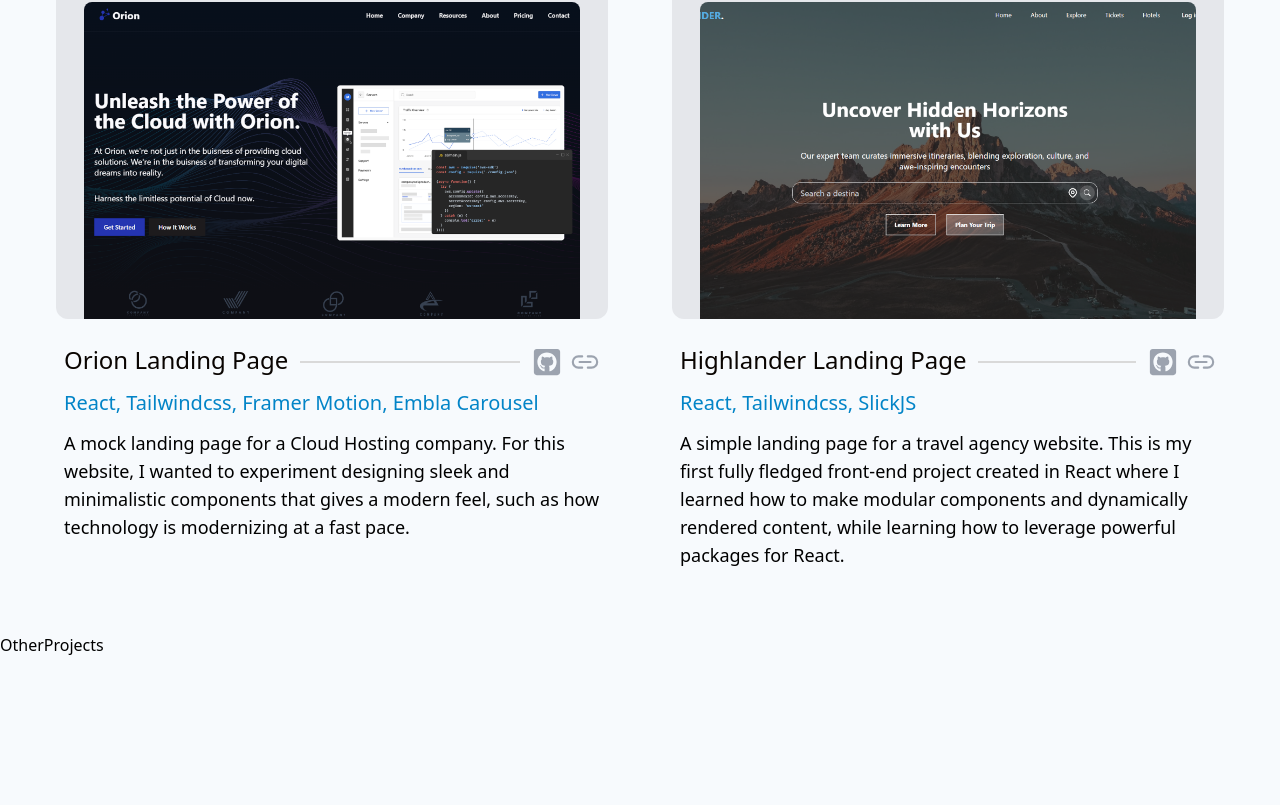
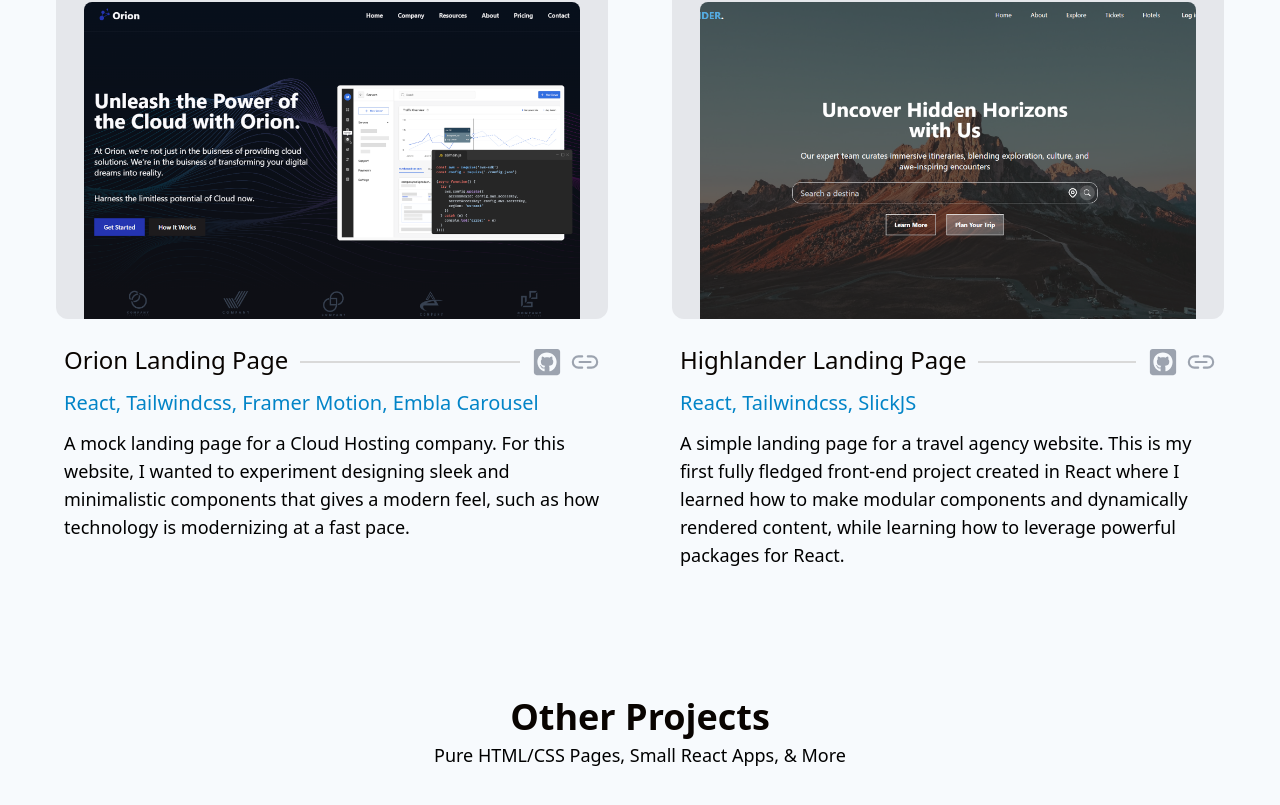
Before and after one commit to alanbacay02/personal-portfolio, a React (Create React App) app: page / in a window 1280 px wide. Shown: the part 1664-2469 px from the top of the page. Before the commit the page ends 2321 px from the top, so only its background shows below. Built offline with nearby package versions, Linux system fonts and the light colour scheme.

Commit message:
Adds header to component

```diff
--- a/src/components/OtherProjects.jsx
+++ b/src/components/OtherProjects.jsx
@@ -2,7 +2,14 @@ import React from 'react'
 
 const OtherProjects = () => {
   return (
-    <div>OtherProjects</div>
+    <div className='w-full py-16'>
+      <div className='w-full max-w-[1200px] mx-auto'>
+        <div className='flex flex-col items-center justify-center w-full mb-14'>
+          <h2 className='font-bold min-w-fit text-4xl text-text mb-1'>Other Projects</h2>
+          <p className='text-lg'>Pure HTML/CSS Pages, Small React Apps, & More</p>
+        </div>
+      </div>
+    </div>
   )
 }
 
```
